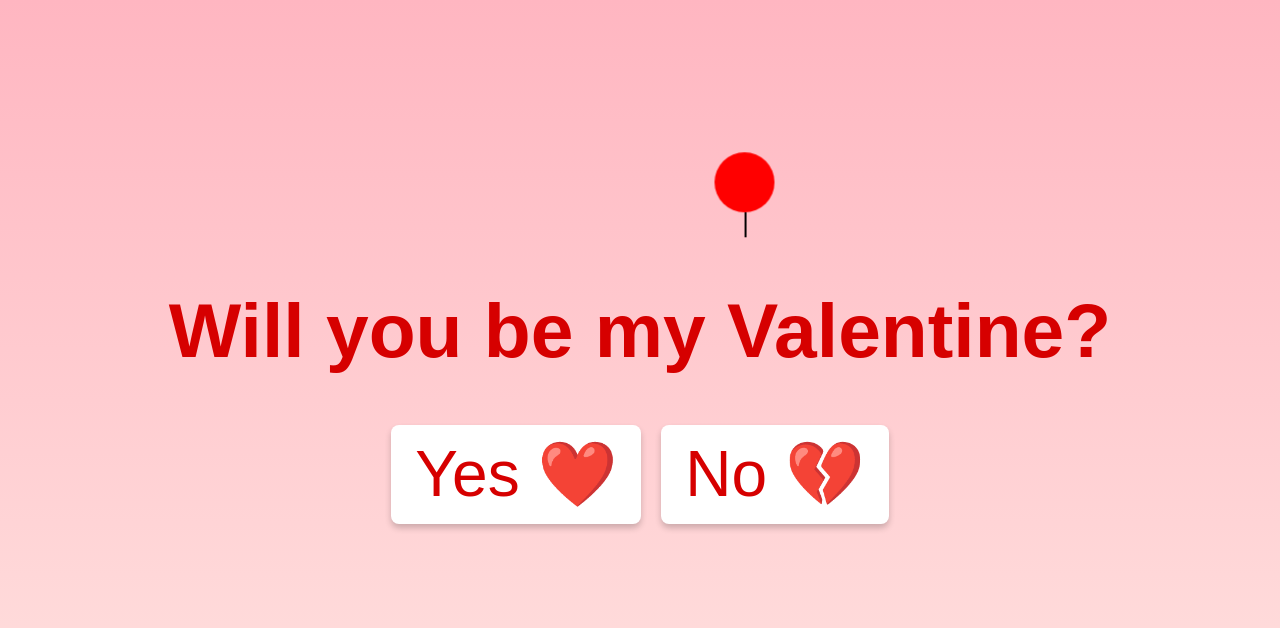
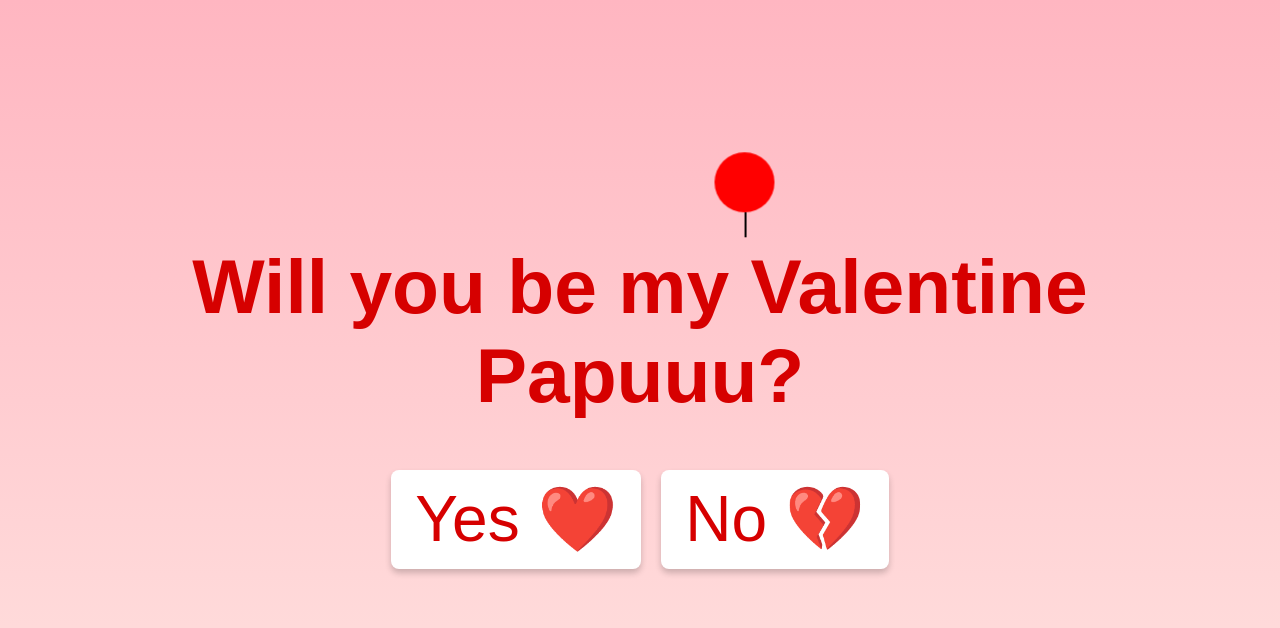
Before and after one commit to pravinofficial/secret, a plain HTML site: page index.html in a window 1280 px wide. Drawn offline with Linux system fonts and the light colour scheme.

Commit message:
Update index.html

```diff
--- a/index.html
+++ b/index.html
@@ -75,7 +75,7 @@
   </style>
 </head>
 <body>
-  <h1>Will you be my Valentine?</h1>
+  <h1>Will you be my Valentine Papuuu?</h1>
   <div class="buttons">
     <button id="yesBtn">Yes ❤️</button>
     <button id="noBtn">No 💔</button>
```
